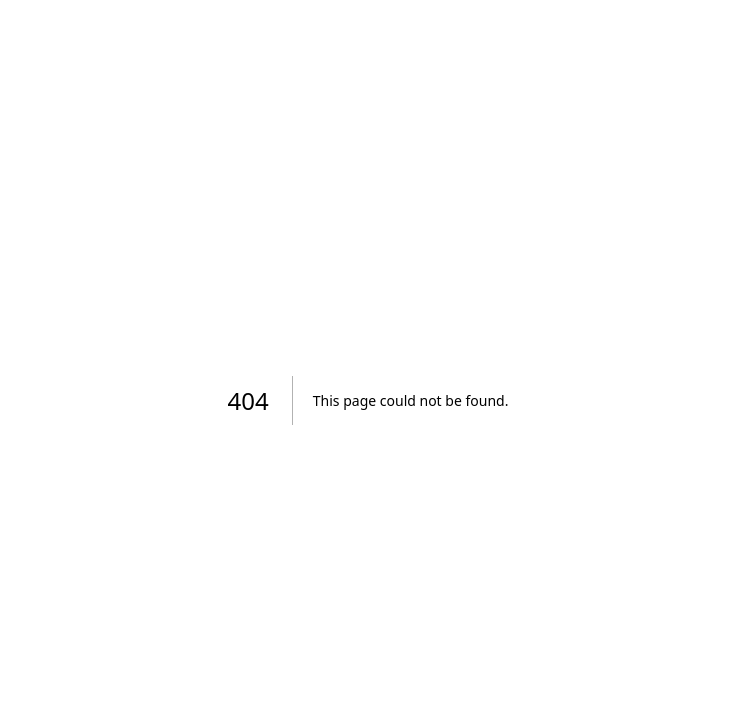
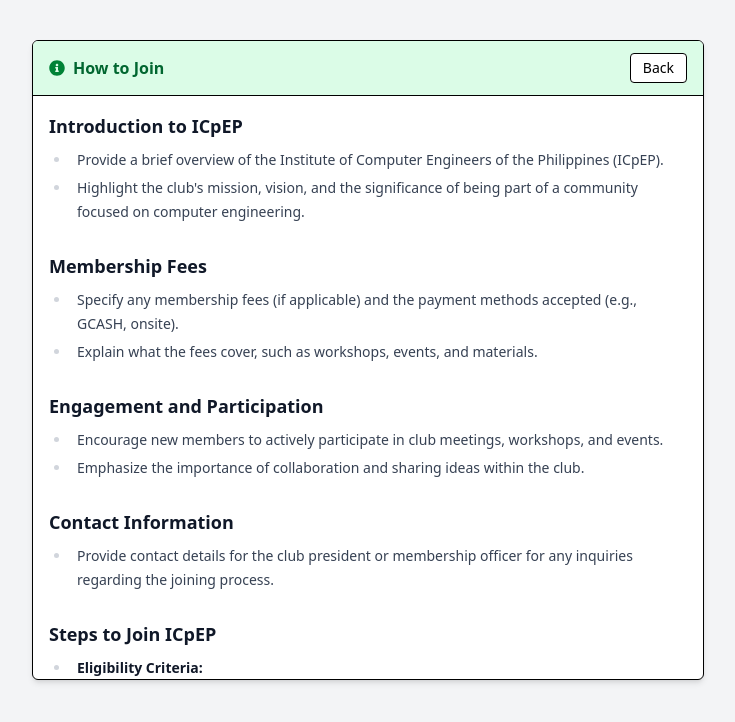
Before and after one commit to kemdav/Tambayan, a Next.js app: page /test/view-wiki-test in a window 1280 px wide. Before the commit this address had no page. Shown: the top 722 px of the page, without its empty margins (272-1007 px from the left). Built offline with nearby package versions, Linux system fonts and the light colour scheme.

Commit message:
Add Wiki View

```diff
--- a/package.json
+++ b/package.json
@@ -25,6 +25,8 @@
     "next": "15.3.4",
     "react": "^19.0.0",
     "react-dom": "^19.0.0",
+    "react-icons": "^5.5.0",
+    "react-markdown": "^10.1.0",
     "remark": "^15.0.1",
     "remark-html": "^16.0.1",
     "tailwind-merge": "^3.3.1"
--- /dev/null
+++ b/src/app/components/ui/general/view-wiki.tsx
@@ -0,0 +1,50 @@
+"use client";
+
+import React from "react";
+import ReactMarkdown from "react-markdown";
+
+interface WikiPageComponentProps {
+  title?: string;
+  icon?: React.ReactNode;
+  description?: string;
+  onBack?: () => void;
+}
+
+const DEFAULT_DESCRIPTION = "No information provided.";
+
+export default function WikiViewComponent({
+  title = "How to join",
+  icon,
+  description,
+  onBack,
+}: WikiPageComponentProps) {
+  return (
+    <div className="flex justify-center px-4 py-6 sm:py-10 bg-gray-100 min-h-screen">
+      <div className="w-full max-w-2xl min-h-[400px] max-h-[80vh] bg-white border rounded-md shadow-md overflow-hidden">
+        <div className="flex items-center justify-between px-4 py-3 bg-green-100 border-b">
+          <div className="flex items-center gap-2 font-semibold text-green-800">
+            {icon && <span className="flex items-center">{icon}</span>}
+            <span>{title}</span>
+          </div>
+          <button
+            onClick={onBack}
+            className="text-sm px-3 py-1 border rounded bg-white hover:bg-gray-100"
+          >
+            Back
+          </button>
+        </div>
+
+        <div
+          className="overflow-y-auto scrollbar-hidden p-4 text-sm text-gray-700"
+          style={{ maxHeight: "calc(80vh - 56px)" }}
+        >
+          <div className="prose prose-sm max-w-none">
+            <ReactMarkdown>
+              {description?.trim() || DEFAULT_DESCRIPTION}
+            </ReactMarkdown>
+          </div>
+        </div>
+      </div>
+    </div>
+  );
+}
--- /dev/null
+++ b/src/app/test/view-wiki-test/page.tsx
@@ -0,0 +1,50 @@
+"use client";
+
+import React from "react";
+import WikiViewComponent from "@/app/components/ui/general/view-wiki";
+import { FaInfoCircle } from "react-icons/fa";
+
+export default function WikiPage() {
+  const handleBack = () => {
+    console.log("Back button clicked");
+  };
+
+  const description = `
+### Introduction to ICpEP
+
+* Provide a brief overview of the Institute of Computer Engineers of the Philippines (ICpEP).
+* Highlight the club's mission, vision, and the significance of being part of a community focused on computer engineering.
+
+### Membership Fees
+
+* Specify any membership fees (if applicable) and the payment methods accepted (e.g., GCASH, onsite).
+* Explain what the fees cover, such as workshops, events, and materials.
+
+### Engagement and Participation
+
+* Encourage new members to actively participate in club meetings, workshops, and events.
+* Emphasize the importance of collaboration and sharing ideas within the club.
+
+### Contact Information
+
+* Provide contact details for the club president or membership officer for any inquiries regarding the joining process.
+
+### Steps to Join ICpEP
+
+* **Eligibility Criteria:**
+    * Must be a student in a computer engineering program or related field.
+    * Open to all students interested in computer engineering.
+* **Application Process:**
+    * Visit the official ICpEP page on the Tambayan platform.
+    * Click the "Subscribe" button to express your interest in joining.
+`;
+
+  return (
+    <WikiViewComponent
+      title="How to Join"
+      icon={<FaInfoCircle className="text-green-700" />}
+      description={description}
+      onBack={handleBack}
+    />
+  );
+}
```
Also changed, not shown: 1 other file (tests, documents, lock files or other folders).
